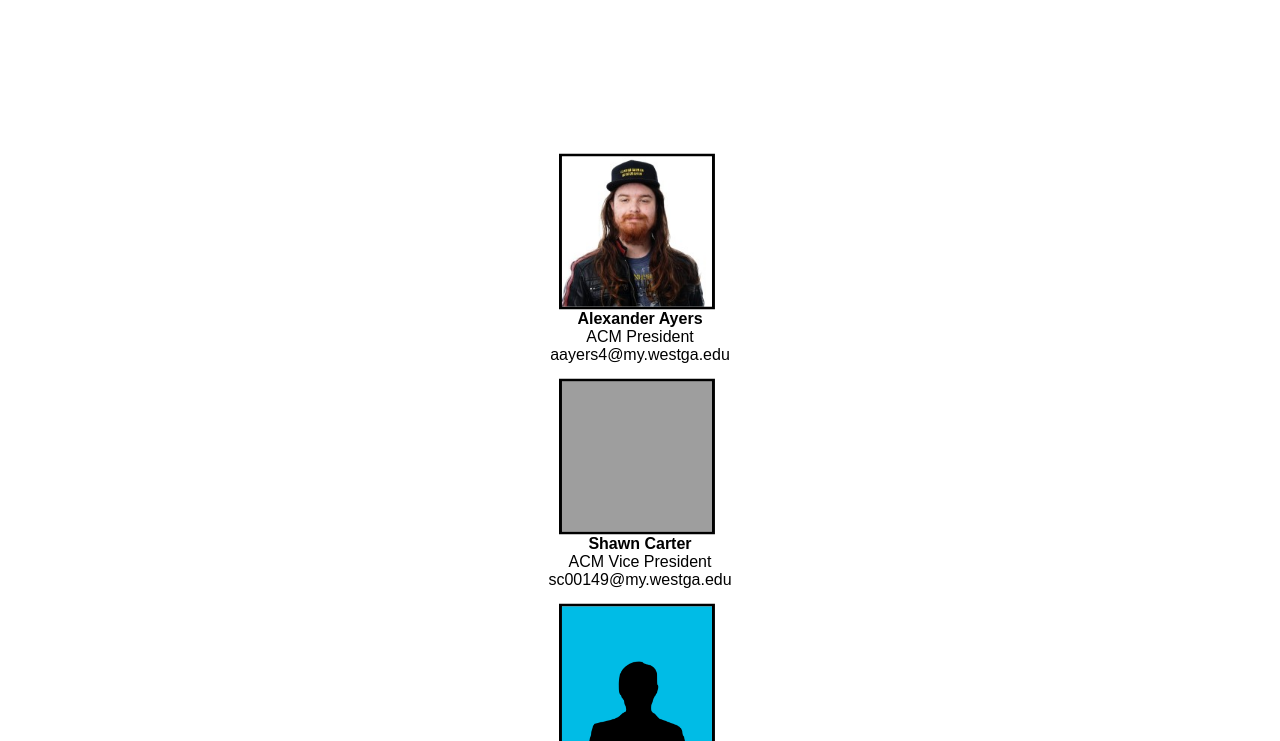
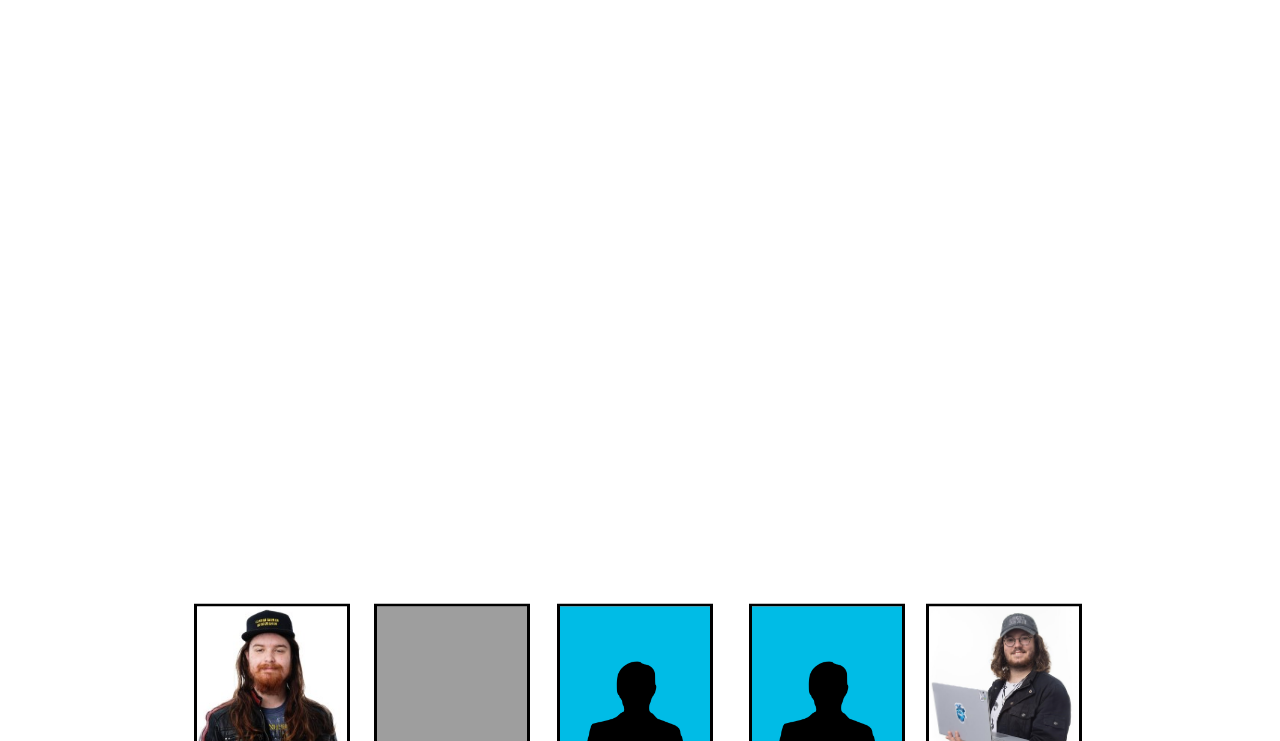
Before and after one commit to UWG-ACM/acm, a plain HTML site: page officers.html in a window 1280 px wide. Shown: the part 59-800 px from the top of the page. Drawn offline with nearby package versions, Linux system fonts and the light colour scheme; grey boxes are pictures that could not be loaded.

Commit message:
Update style.css

```diff
--- a/styles/style.css
+++ b/styles/style.css
@@ -327,7 +327,7 @@ html {
     justify-content: space-evenly;
     text-align: center;
     display: grid;
-    grid-template-rows: auto auto auto auto auto;
+    grid-template-columns: auto auto auto auto auto;
 }
 
 #acmOfficers a {
```
